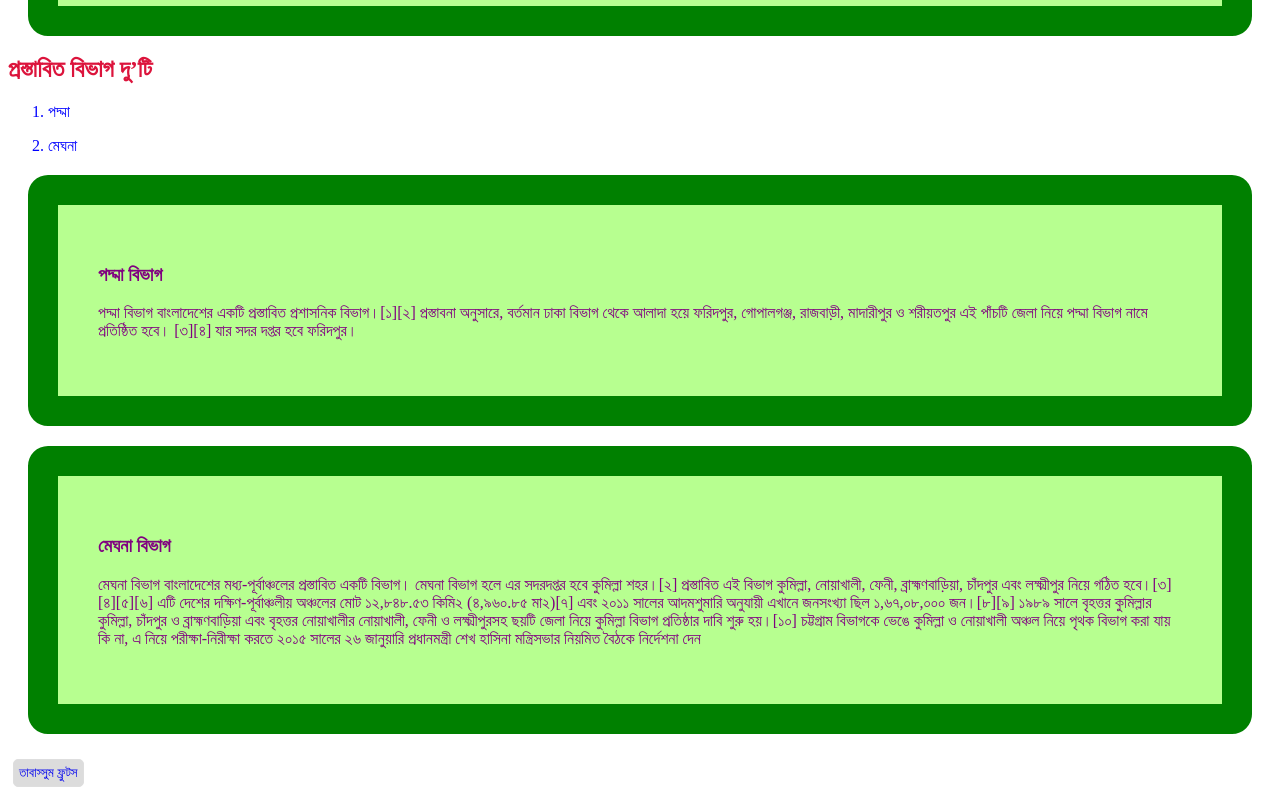
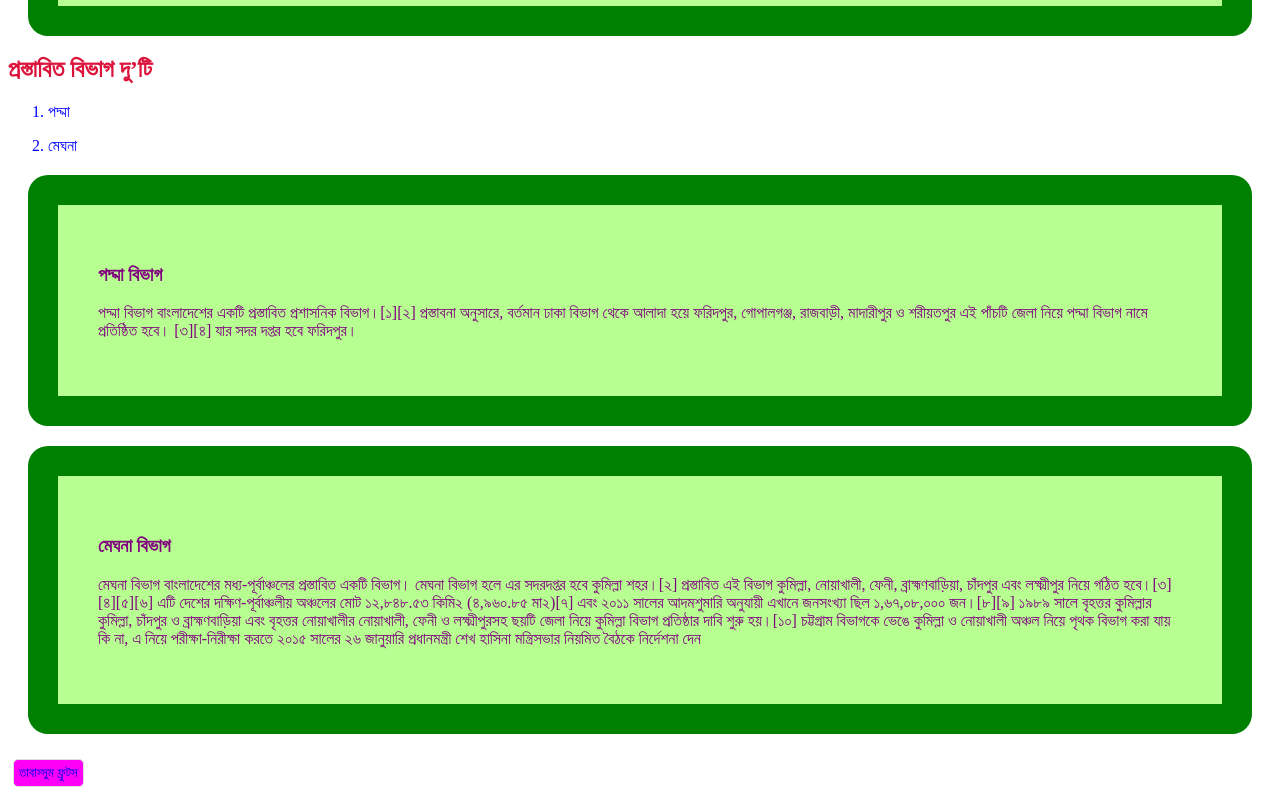
Before and after one commit to shofiulalam1/frist-project, a plain HTML site: page index.html in a window 1280 px wide. Shown: the part 3092-3892 px from the top of the page. Drawn offline with Linux system fonts and the light colour scheme.

Commit message:
information added

```diff
--- a/index.html
+++ b/index.html
@@ -11,7 +11,7 @@
     <head>
         <h1>বাংলাদেশ</h1>
     </head>
-    <title>Bangladesh</title>
+
 
 
 
@@ -44,7 +44,7 @@
     #button{
         text-underline-offset: 100px;
         color: blue;
-        background-color: gainsboro;
+        background-color: rgb(255, 0, 247);
         border: 1px solid rgb(222, 222, 222);
         border-radius: 5px;
         margin: 5px;
@@ -52,6 +52,9 @@
 
     }
     </style>
+
+
+
 
 
 
```
